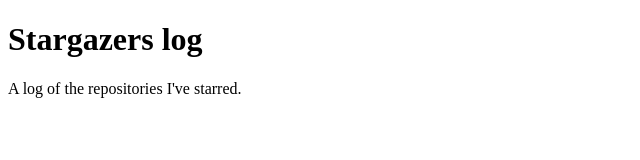
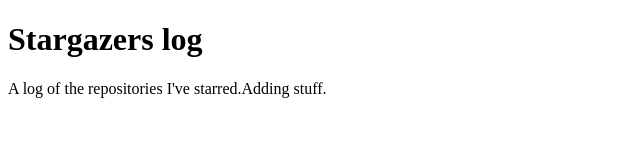
Before and after one commit to paigecase/stargazers-log, a plain HTML site: page index.html in a window 1280 px wide. Shown: the whole page, without its empty margins (0-640 px from the left). Drawn offline with Linux system fonts and the light colour scheme.

Commit message:
Update index.html

```diff
--- a/index.html
+++ b/index.html
@@ -6,6 +6,6 @@
   </head>
   <body>
     <h1>Stargazers log</h1>
-    <p>A log of the repositories I've starred.</p>
+    <p>A log of the repositories I've starred.Adding stuff.</p>
   </body>
 </html>
```
